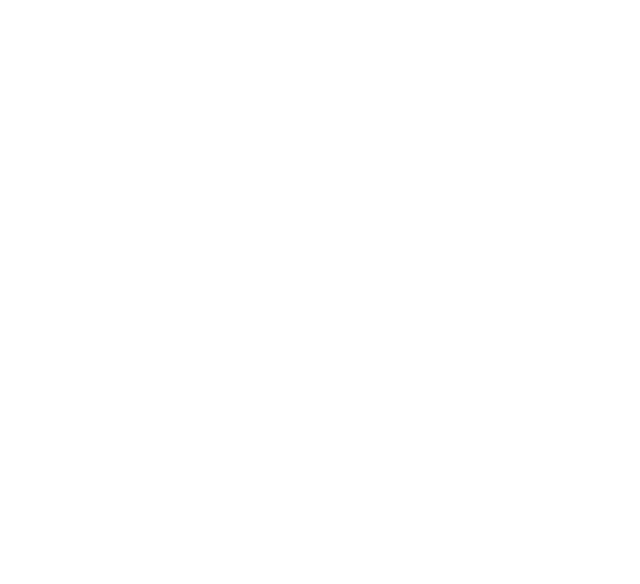
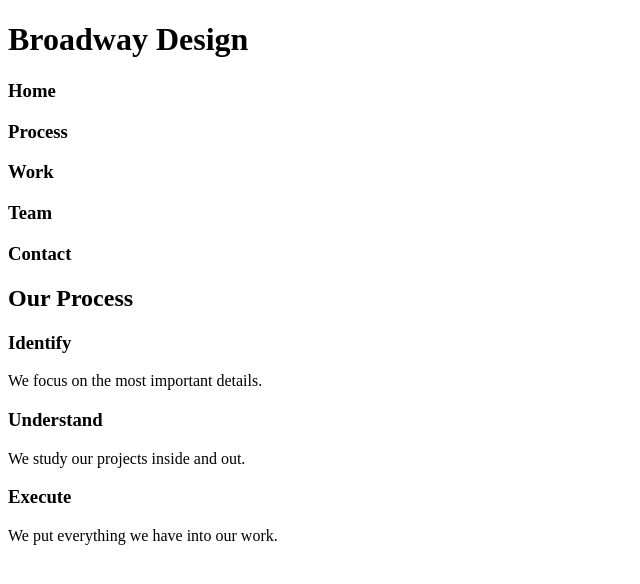
Before and after one commit to millermaryc/Broadway3, a plain HTML site: page index.html in a window 1280 px wide. Shown: the whole page, without its empty margins (0-640 px from the left). Drawn offline with Linux system fonts and the light colour scheme.

Commit message:
update coding

```diff
--- a/index.html
+++ b/index.html
@@ -2,9 +2,41 @@
 <html>
   <head>
     <meta charset="utf-8">
-    <title></title>
+    <title>Broadway3</title>
   </head>
   <body>
+    <!--Title Bar-->
+    <h1>Broadway Design</h1>
+  <div class="menu">
+    <h3>Home</h2>
+    <h3>Process</h2>
+    <h3>Work</h2>
+    <h3>Team</h2>
+    <h3>Contact</h2>
+  </div>
+    <h2>Our Process</h2>
+  <div class="process">
+    <h3>Identify</h3>
+  </div>
+  <div class="description">
+    <p>We focus on the most important details.</p>
+  </div>
+  <div class="process">
+    <h3>Understand</h3>
+  </div>
+  <div class="description">
+    <p>We study our projects inside and out.</p>
+  </div>
+  <div class="process">
+    <h3>Execute</h3>
+  </div>
+  <div clas="description">
+    <p>We put everything we have into our work.</p>
+  </div>
+
+
+
+
 
   </body>
 </html>
```
